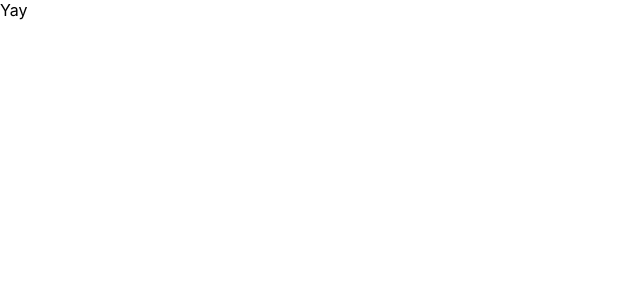
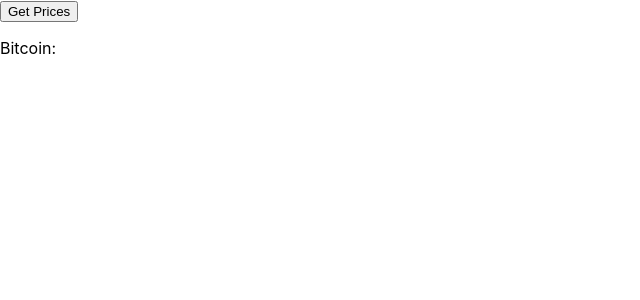
Before and after one commit to Hameet/crypto-prices, a React (Create React App) app: page / in a window 1280 px wide. Shown: the top 300 px of the page, without its empty margins (0-640 px from the left). Built offline with nearby package versions, Linux system fonts and the light colour scheme.

Commit message:
API fetch call working

```diff
--- a/src/App.js
+++ b/src/App.js
@@ -1,11 +1,62 @@
 import React, { Component } from 'react'
+import Display from './Components/Display'
+import Form from './Components/Form'
 
+const API_KEY = `89bcb9d40a3fd6b18613ef79499b757e`
 
 class App extends Component {
+  state = {
+    currency: undefined,
+    error: undefined
+  }
+  getCurrency = async e => {
+    e.preventDefault()
+    const api_call = await fetch(
+      `http://api.coinlayer.com/api/live?access_key=89bcb9d40a3fd6b18613ef79499b757e`
+    )
+    const data = await api_call.json()
+    const currency = data.rates
+    console.log('data', data)
+
+    if (data.cod == 404) {
+      this.setState({
+        temperature: undefined,
+        city: undefined,
+        country: undefined,
+        humidity: undefined,
+        description: undefined,
+        error: 'Please make sure your inputs are valid.',
+        min_temperature: undefined,
+        max_temperature: undefined,
+        icon: null,
+        wind: undefined
+      })
+    } else {
+      this.setState({
+        currency: data.rates.BTC,
+        error: ''
+      })
+    }
+  }
   render () {
+    console.log(this.state.currency, 'this')
     return (
-      <div className='App'>
-        Yay
+      <div>
+        <div className='wrapper'>
+          <div className='main'>
+            <div className='container'>
+              <div className='row'>
+                <div className='col-xs-7 form-container'>
+                  <Form getCurrency={this.getCurrency} />
+                  <Display
+                    currency={this.state.currency}
+                    error={this.state.error}
+                  />
+                </div>
+              </div>
+            </div>
+          </div>
+        </div>
       </div>
     )
   }
--- /dev/null
+++ b/src/Components/API.js
@@ -0,0 +1 @@
+import React from 'react'
--- /dev/null
+++ b/src/Components/Display.js
@@ -0,0 +1,18 @@
+import React from 'react'
+
+const Display = props => {
+  console.log(props, 'props')
+  return (
+    <div onLoad={props.getCurrency}>
+      {
+        <p>
+          {' '}
+          Bitcoin:
+          <span> {props.currency}</span>
+        </p>
+      }
+    </div>
+  )
+}
+
+export default Display
--- /dev/null
+++ b/src/Components/Form.js
@@ -0,0 +1,9 @@
+import React from 'react'
+
+const Form = props => (
+  <form onSubmit={props.getCurrency}>
+    <button>Get Prices</button>
+  </form>
+)
+
+export default Form
```
